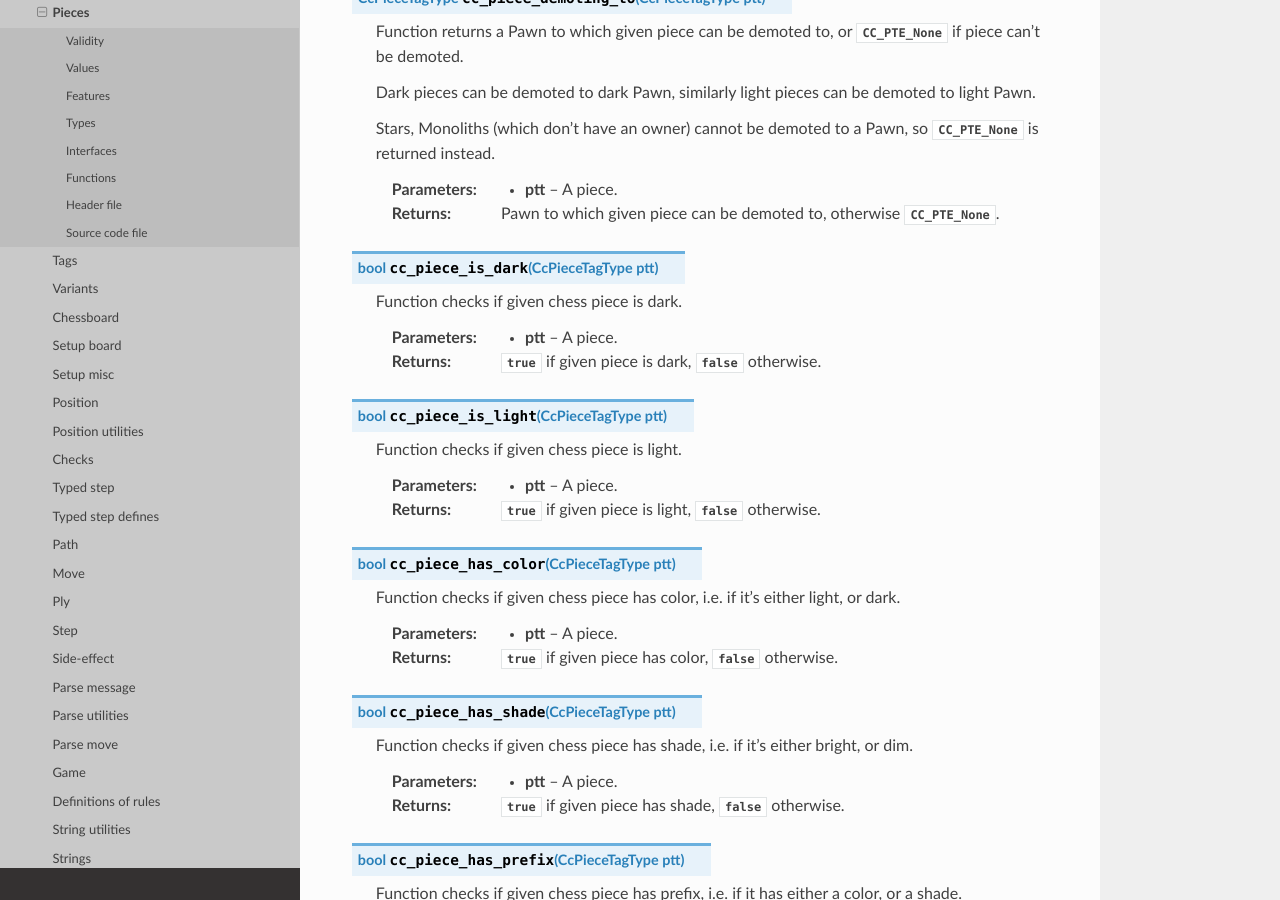
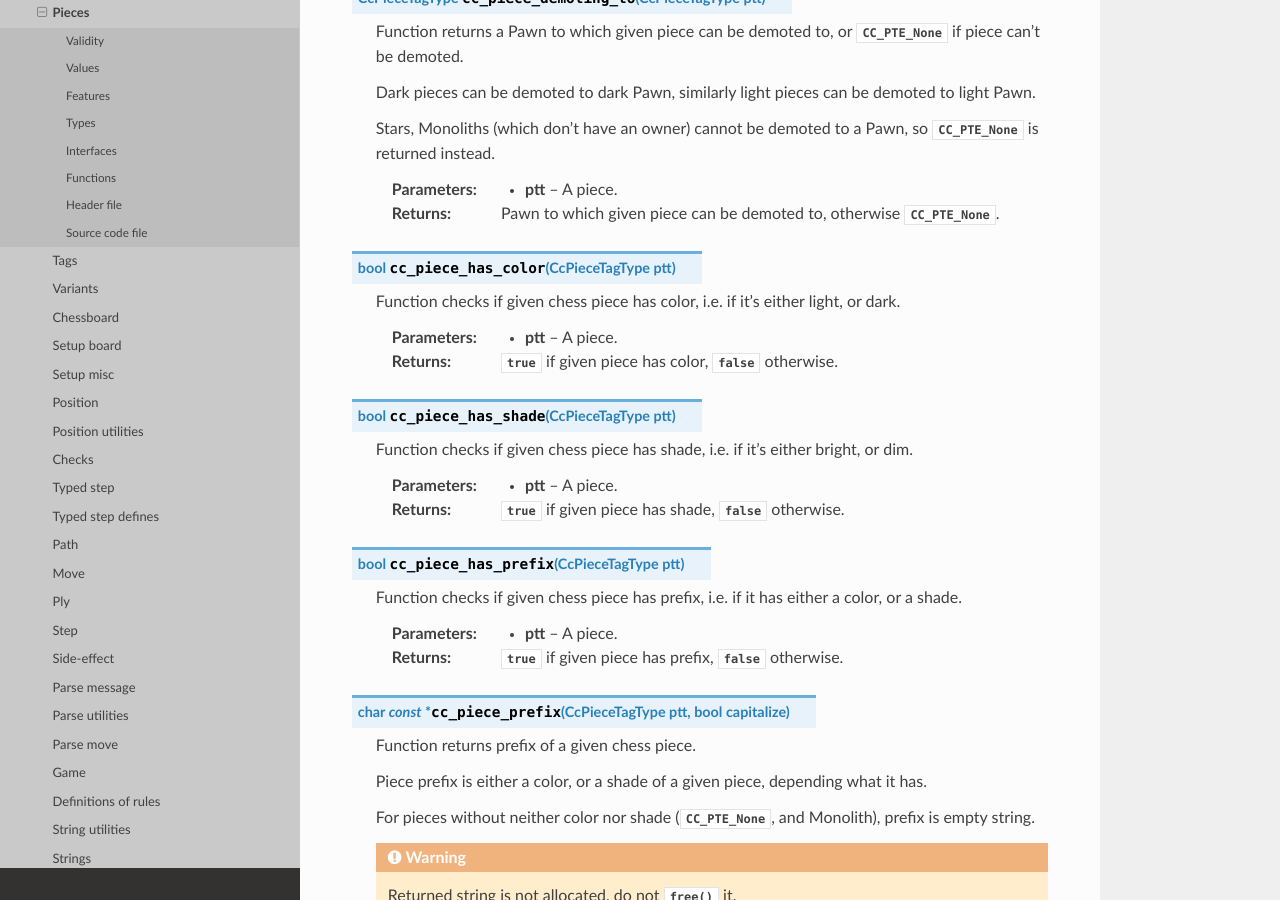
Before and after one commit to mmlacak/crochess, a Sphinx documentation site: the page built from docs/source/libcc/ccpiece.rst, in a window 1280 px wide and 900 px high, scrolled down 19401 px. Built offline with Sphinx 7.4.7 and the Read the Docs theme 3.1.0, drawn with Linux system fonts in a browser that asks for light colours; some of the changed text lies outside the part shown.

Commit message:
Removed comments, docs for deleted funcs.

```diff
--- a/docs/source/libcc/ccpiece.rst
+++ b/docs/source/libcc/ccpiece.rst
@@ -898,20 +898,6 @@ Functions
 
     :param ptt: A piece.
     :returns: Pawn to which given piece can be demoted to, otherwise :c:enumerator:`CC_PTE_None`.
-
-.. c:function:: bool cc_piece_is_dark( CcPieceTagType ptt )
-
-    Function checks if given chess piece is dark.
-
-    :param ptt: A piece.
-    :returns: :c:data:`true` if given piece is dark, :c:data:`false` otherwise.
-
-.. c:function:: bool cc_piece_is_light( CcPieceTagType ptt )
-
-    Function checks if given chess piece is light.
-
-    :param ptt: A piece.
-    :returns: :c:data:`true` if given piece is light, :c:data:`false` otherwise.
 
 .. c:function:: bool cc_piece_has_color( CcPieceTagType ptt )
 
```
Also changed, not shown: other parts of docs/source/libcc/ccpiece.rst (+2 -2 lines), 1 other file.
